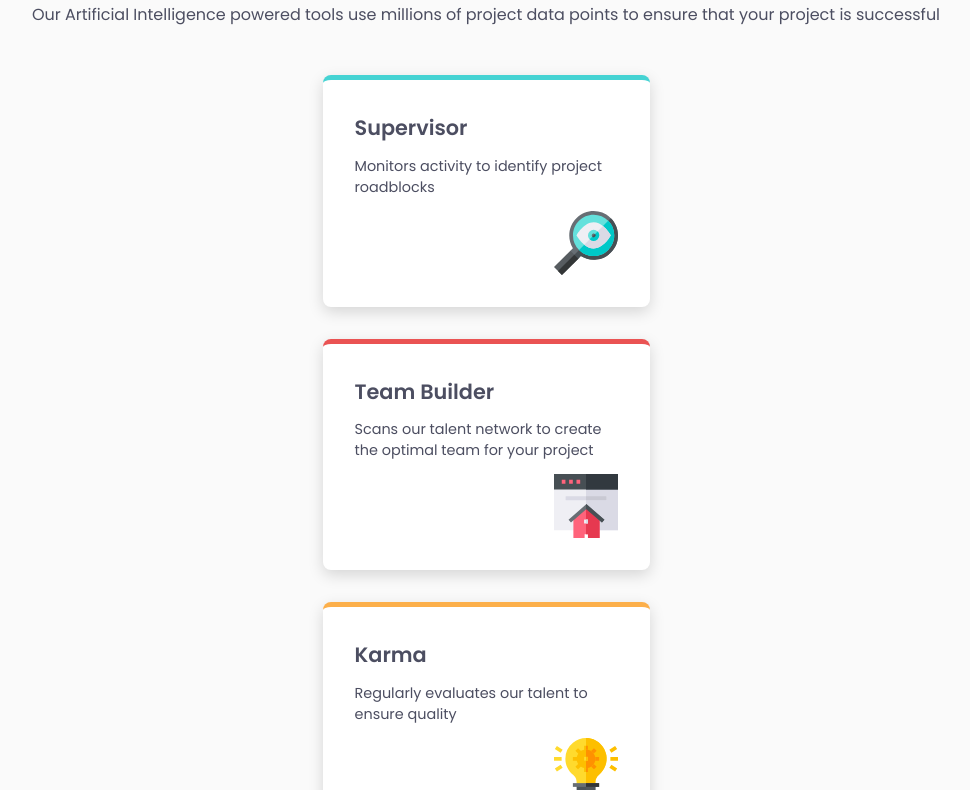
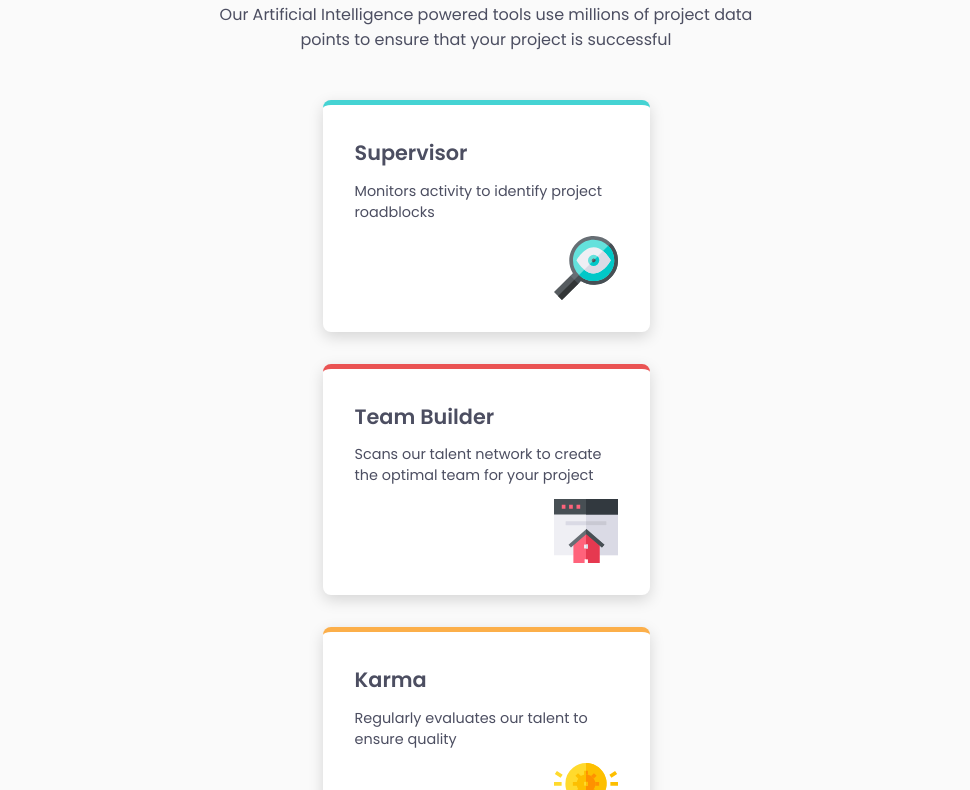
Before and after one commit to Charlesson-MP/four-card-feature-section-master, a plain HTML site: page index.html in a window 1280 px wide. Shown: the part 142-932 px from the top of the page, without its empty margins (154-1124 px from the left). Drawn offline with Linux system fonts and the light colour scheme.

Commit message:
Atribuindo um max-width ao parágrafo do header

```diff
--- a/src/css/style.css
+++ b/src/css/style.css
@@ -71,6 +71,8 @@ header h1 .bold-part {
 header p {
     font: var(--poppins400);
     color: var(--grey500);
+    max-width: 35rem;
+    margin: auto;
 }
 
 /* Cads settings */
```
